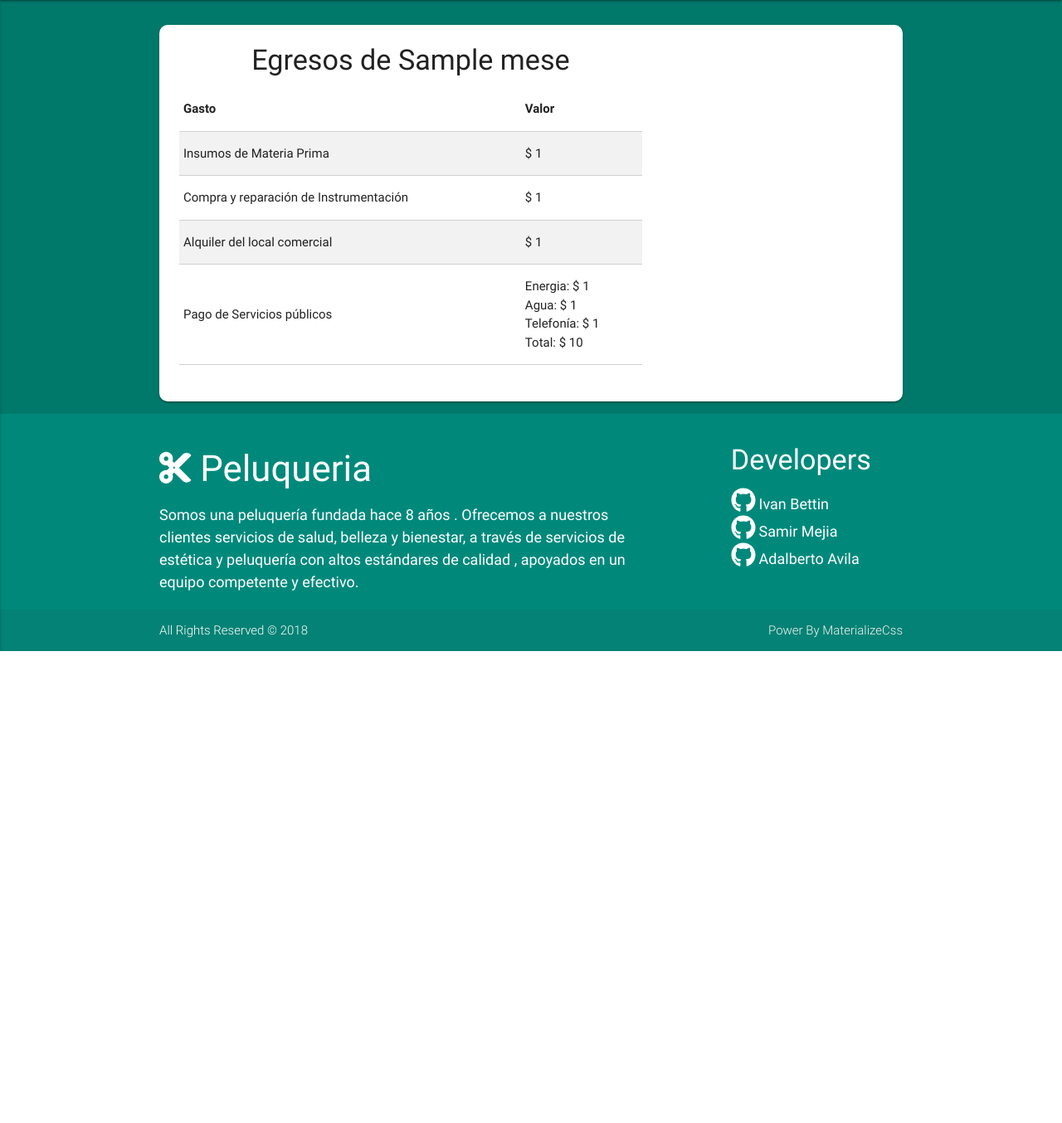
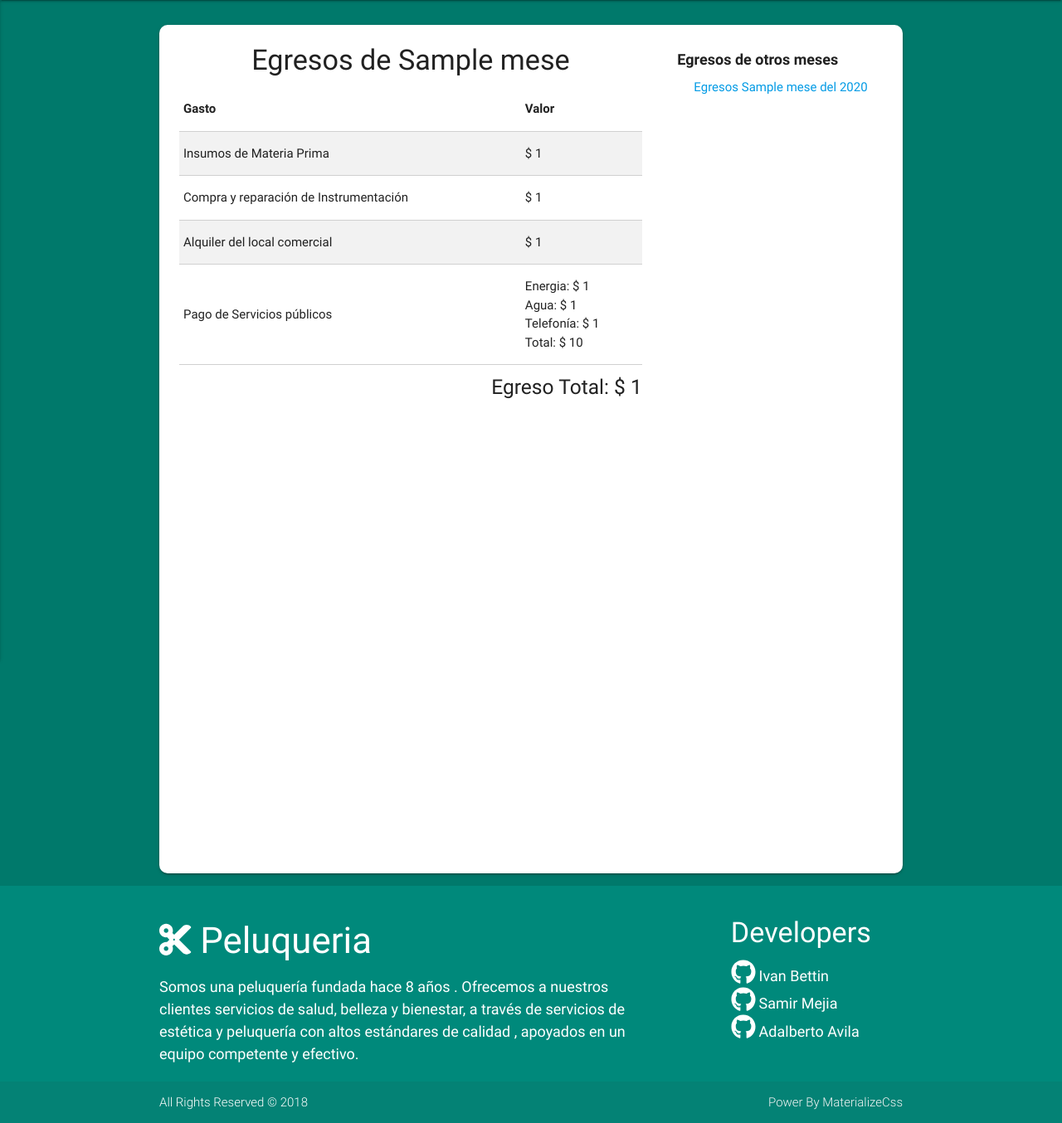
Before and after one commit to samir04m/Peluqueria, a Django app: template templates/main/egresos.html in a window 1280 px wide. Shown: the part 64-1418 px from the top of the page at 83% size. Before the commit the page ends 849 px from the top, so only its background shows below. Run offline with Django 3.2, Linux system fonts and the light colour scheme; tables that the repository leaves empty hold one stand-in row (values such as "Sample post"); the template is opened without the code that fills it: values that come from a table or form of the project are taken from there, most other values are stand-ins (such as "Sample title", 1, 10 or a date in 2020); parts of the project's set-up code (start-up, migrations or seed data) failed here and were passed over; some libraries are stand-ins or nearby versions.

Commit message:
Vista de egresos Completa, con grafica

```diff
--- a/apps/contabilidad/models.py
+++ b/apps/contabilidad/models.py
@@ -17,3 +17,6 @@ class Egreso(models.Model):
     energia =  models.IntegerField()
     agua =  models.IntegerField()
     telefonia =  models.IntegerField()
+
+    def __str__(self):
+        return "Egreso del mes {} del {}".format(self.month, self.year)
--- /dev/null
+++ b/apps/contabilidad/templatetags/matriz.py
@@ -0,0 +1,7 @@
+from django import template
+
+register = template.Library()
+
+@register.filter
+def matriz(List, i):
+    return List[int(i)]
--- a/templates/main/egresos.html
+++ b/templates/main/egresos.html
@@ -3,22 +3,15 @@
 
 {% block title %}Egresos{% endblock %}
 
-{% block extrahead %}
-    <style>
-        body {
-            background-color: #00796b;
-        }
-    </style>
-{% endblock %}
-
 {% load indice %}
+{% load matriz %}
 
 {% block content %}
     <div class="container">
         <br>
         <div class="card-panel">
+            <div class="row">
                 {% if egresosDelMes %}
-                <div class="row">
                         <div class="col s12 m8">
                             <center><h4 style="margin-top:0px;">Egresos de  {{ meses|indice:egresosDelMes.month }} </h4></center>
                             <table class="striped bordered highlight responsive-table">
@@ -52,6 +45,23 @@
                                     </tr>
                                 </tbody>
                             </table>
+
+                            <h5 class="right">Egreso Total: $ {{totalEgreso}}</h5>
+                        </div>
+
+                        <div class="col s12 m4">
+                            <div class="m-l-20" style="line-height:2;">
+                                <big><b>Egresos de otros meses</b></big>
+                                <br>
+                                <div class="m-l-20">
+                                    {% if egresos %}
+                                        {% for e in egresos %}
+                                            <a href="">Egresos {{meses|indice:e.month}} del {{e.year}}</a> <br>
+                                        {% endfor %}
+                                    {% else %}
+                                        No hay egresos para mostrar
+                                    {% endif %}
+                                </div>
                             </div>
                         </div>
                 {% else %}
@@ -59,8 +69,47 @@
                         <h5>Aun no se definen los egresos de este mes</h5>
                     </center>
                 {% endif %}
+            </div>
+            <div class="row">
+                <div id="curve_chart" style="width: 900px; height: 500px"></div>
+            </div>
 
         </div>
     </div>
 
 {% endblock %}
+
+{% block extrahead %}
+    <style>
+        body {
+            background-color: #00796b;
+        }
+    </style>
+
+    <script type="text/javascript" src="https://www.gstatic.com/charts/loader.js"></script>
+    <script type="text/javascript">
+      google.charts.load('current', {'packages':['corechart']});
+      google.charts.setOnLoadCallback(drawChart);
+
+      function drawChart() {
+        var data = google.visualization.arrayToDataTable([
+          ['Meses', 'Valor del egreso'],
+          {% for dato in datosGrafica %}
+              [ '{{ dato|matriz:0 }}', {{ dato|matriz:1 }}],
+          {% endfor %}
+        ]);
+
+        var options = {
+          title: 'Egresos de los ultimos meses',
+          curveType: 'function',
+          legend: { position: 'bottom' },
+          vAxis: {title: 'Capital'},
+          hAxis: {title: 'Meses'}
+        };
+
+        var chart = new google.visualization.LineChart(document.getElementById('curve_chart'));
+
+        chart.draw(data, options);
+      }
+    </script>
+{% endblock %}
```
Also changed, not shown: apps/contabilidad/views.py (+25 -9 lines). Lines whose indentation alone changed are shown as unchanged.
